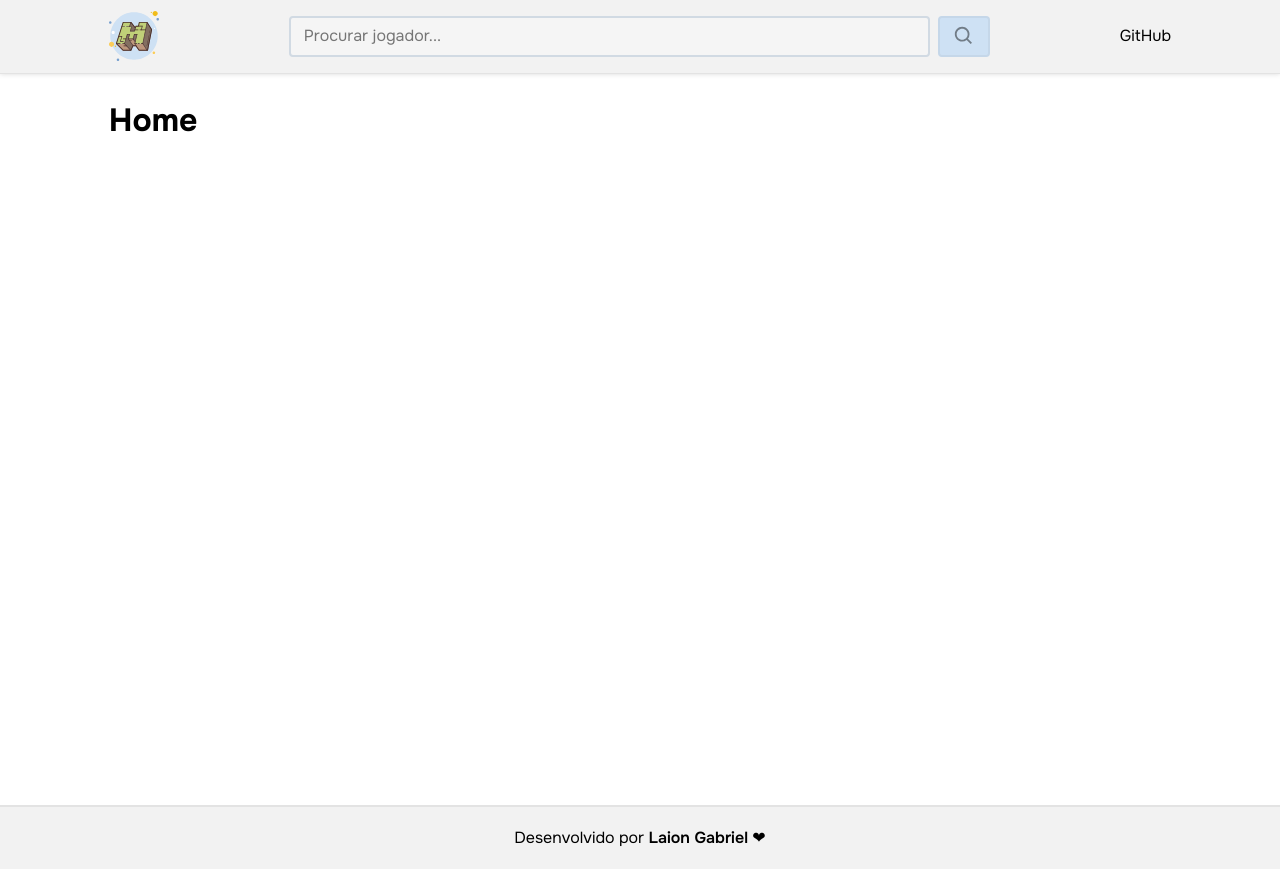
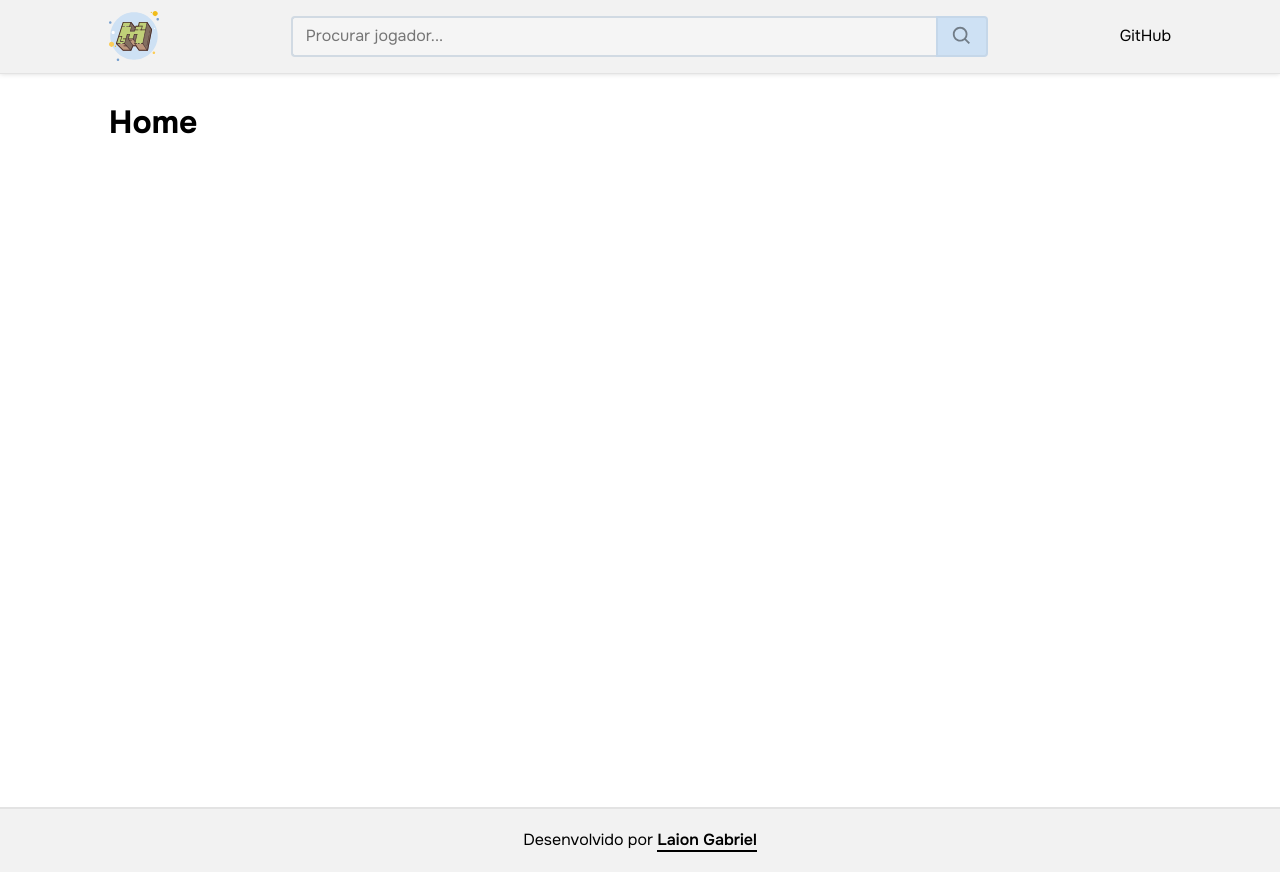
Before and after one commit to laiongabriel/mushmc-player-stats, a React (Vite) app: page / in a window 1280 px wide. Built offline with nearby package versions, Linux system fonts and the light colour scheme.

Commit message:
search bar, loading and footer text

```diff
--- a/index.html
+++ b/index.html
@@ -6,7 +6,7 @@
   <meta name="viewport" content="width=device-width, initial-scale=1.0" />
   <link rel="shortcut icon" href="/favicon.svg" data-rh="true" type="image/x-icon">
   <title data-rh="true">MushMC Player Stats</title>
-  <meta name="description" content="Explore estatísticas detalhadas dos jogadores no servidor MushMC.">
+  <meta name="description" content="Explore estatísticas dos jogadores no servidor MushMC.">
   <meta property="og:image" content="/og-image.png" />
 
   <link rel="preconnect" href="https://fonts.googleapis.com">
--- a/src/App.scss
+++ b/src/App.scss
@@ -12,7 +12,7 @@ body {
    line-height: 1.5;
    -webkit-font-smoothing: antialiased;
    font-family: "Onest", sans-serif;
-   padding-top: 6.05rem;
+   padding-top: 6.2rem;
 }
 
 main {
@@ -76,15 +76,21 @@ h2 {
 
 .loadingContainer {
    display: flex;
+   gap: 1.5rem;
+   align-items: center;
    justify-content: center;
-   margin-top: 1rem;
+   margin-top: 4rem;
+
+   p {
+      font-size: 1.2rem;
+   }
 }
 
 .loading {
    width: 50px;
    height: 50px;
    border-radius: 50%;
-   border: 6px solid #717c87;
+   border: 7px solid #717c87;
    border-right-color: transparent;
    animation: loading 1s infinite;
 }
--- a/src/components/Footer.tsx
+++ b/src/components/Footer.tsx
@@ -6,8 +6,7 @@ function Footer() {
          Desenvolvido por{" "}
          <a href="https://github.com/laiongabriel" target="_blank">
             Laion Gabriel
-         </a>{" "}
-         &#10084;
+         </a>
       </footer>
    );
 }
--- a/src/components/PlayerPage.tsx
+++ b/src/components/PlayerPage.tsx
@@ -11,21 +11,21 @@ import HungerGames from "./Minigames/HungerGames";
 
 function PlayerPage() {
    const { playerName } = useParams();
-   const local = useLocation();
-   console.log(local);
+   const { pathname } = useLocation();
    const { data, loading, error } = useFetch<PlayerData>(
       `https://mush.com.br/api/player/${playerName}`
    );
 
    React.useEffect(() => {
       window.scrollTo(0, 0);
-   }, [local.pathname]);
+   }, [pathname]);
 
    if (loading) {
       document.title = "Carregando... | MushMC Player Stats";
       return (
          <div className="loadingContainer">
             <div className="loading"></div>
+            <p>Carregando estatísticas de {playerName}...</p>
          </div>
       );
    }
--- a/src/styles/Footer.module.scss
+++ b/src/styles/Footer.module.scss
@@ -8,5 +8,6 @@
 
    a {
       font-weight: 600;
+      border-bottom: 2px solid black;
    }
 }
--- a/src/styles/Header.module.scss
+++ b/src/styles/Header.module.scss
@@ -24,7 +24,6 @@
 
    form {
       display: flex;
-      gap: 0.5rem;
       padding: 1rem 0;
       flex-grow: 3;
       flex-shrink: 1;
@@ -33,9 +32,10 @@
          width: 100%;
          padding: 0.4rem 0.8rem;
          transition: 0.2s;
-         border-radius: 4px;
+         border-radius: 4px 0px 0px 4px;
          background-color: #f5f5f5;
          border: 2px solid #d1dae3;
+         border-right: none;
       }
 
       input:focus {
@@ -45,7 +45,7 @@
       .searchButton {
          color: #2d2d2d;
          padding: 0 0.8rem;
-         border-radius: 4px;
+         border-radius: 0px 4px 4px 0px;
          background-color: #cee1f4;
          border: 2px solid #c5d7e9;
          transition: 0.2s;
```
